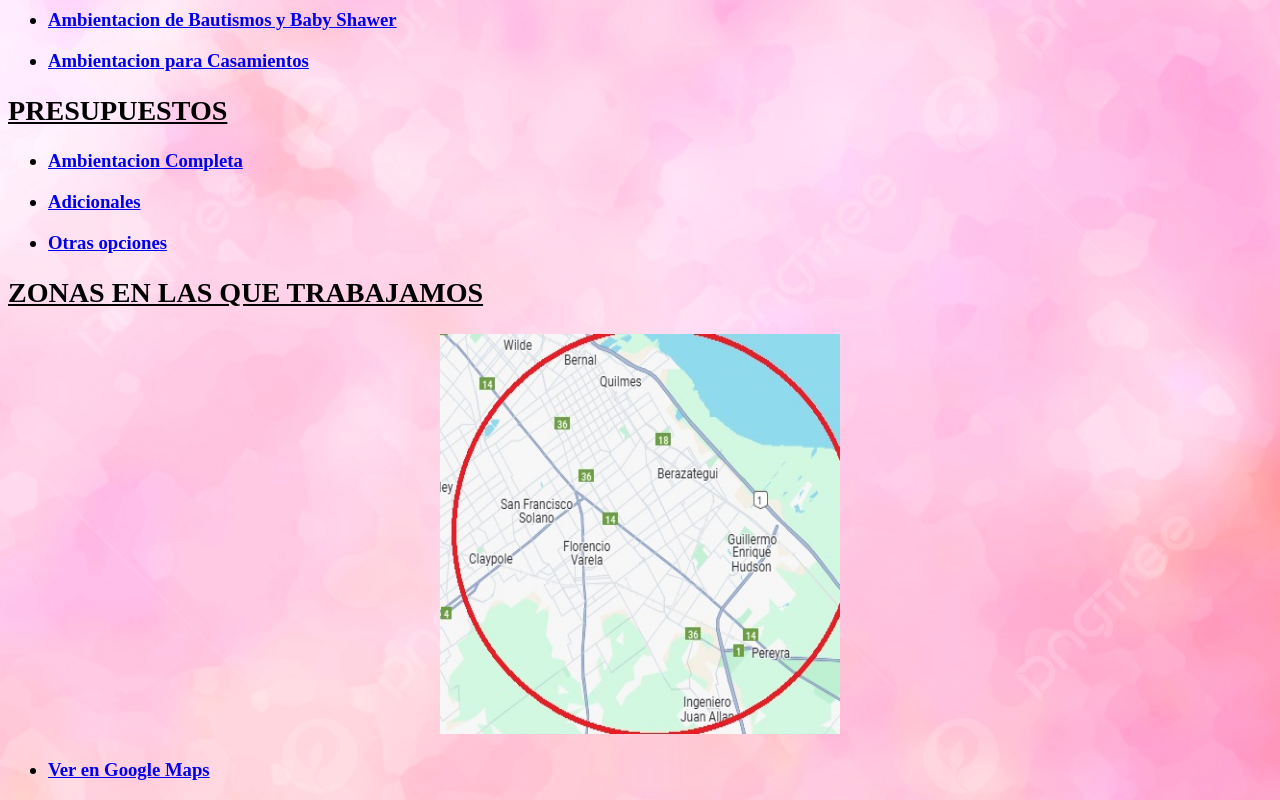
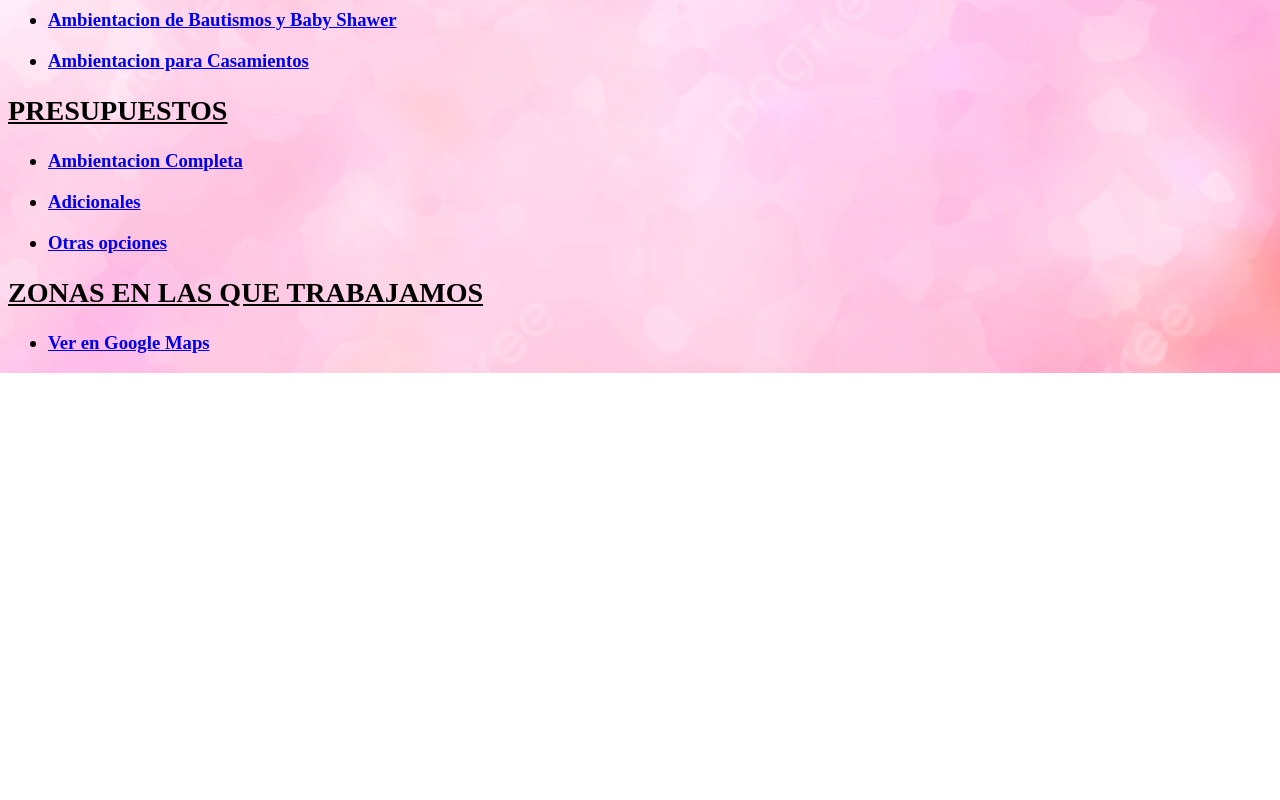
Before and after one commit to Juliang24/Eli.Estructuras, a plain HTML site: page index.html in a window 1280 px wide. Shown: the part 783-1583 px from the top of the page. After the commit the page ends 1156 px from the top, so only its background shows below. Drawn offline with Linux system fonts and the light colour scheme.

Commit message:
Update index.html

```diff
--- a/index.html
+++ b/index.html
@@ -25,7 +25,6 @@
 <ul><li><a href="op.html">Otras opciones</a></li></ul>
 
 <u><h2>ZONAS EN LAS QUE TRABAJAMOS</h2></u>
-<center><h1><img src="zona.jpg" width="400" height="400"></img></h1></center>
 <ul><li><a href="https://www.google.com/maps/d/u/0/edit?mid=1_SlghAUVvVbgbqw4KM9r-pDnXinb3XI&usp=sharing">Ver en Google Maps</a></li></ul>
 
 </body>
```
